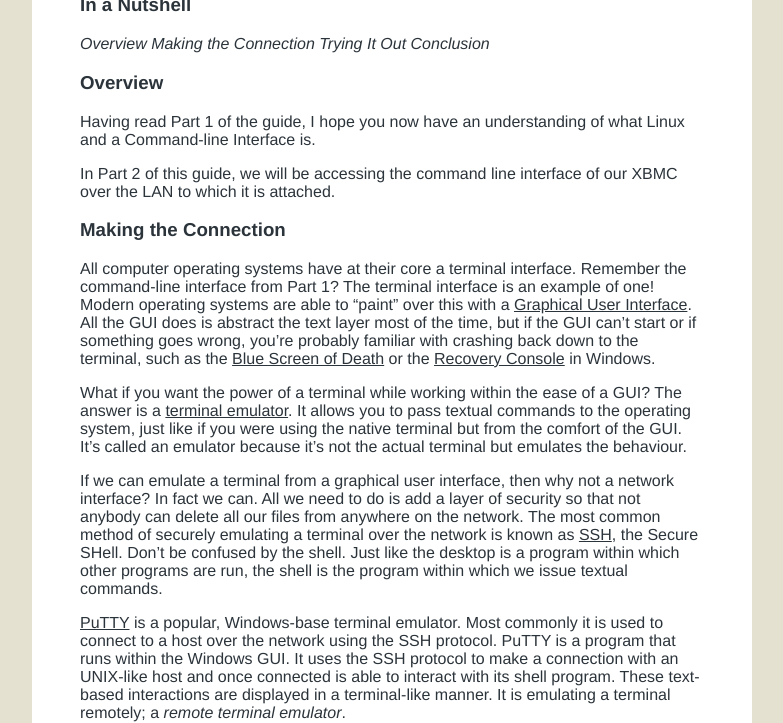
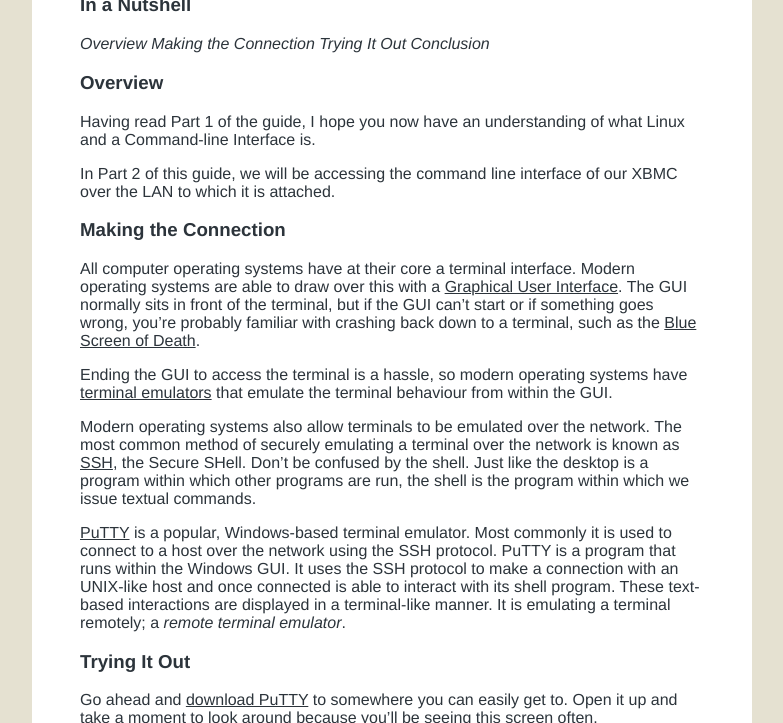
Before and after one commit to andre-abadi/andre-abadi.github.io, a Jekyll site: the page built from _posts/2014-02-12-xbmc-downloader-2.md, in a window 1280 px wide and 1400 px high, scrolled down 302 px, cut to the strip 0-723 px from the top of the window. Shown: the whole strip, without its empty margins (248-1031 px from the left). Built offline with Jekyll 4.4.1, drawn with Linux system fonts in a browser that asks for light colours; Markdown is read by kramdown in place of the engine named in the settings; some of the changed text lies outside the part shown.

Commit message:
add images & edit part 2

```diff
--- a/_posts/2014-02-12-xbmc-downloader-2.md
+++ b/_posts/2014-02-12-xbmc-downloader-2.md
@@ -18,13 +18,13 @@
 
 ###Making the Connection
 
-All computer operating systems have at their core a terminal interface. Remember the command-line interface from Part 1? The terminal interface is an example of one! Modern operating systems are able to “paint” over this with a [Graphical User Interface](http://en.wikipedia.org/wiki/Graphical_user_interface). All the GUI does is abstract the text layer most of the time, but if the GUI can’t start or if something goes wrong, you’re probably familiar with crashing back down to the terminal, such as the [Blue Screen of Death](http://en.wikipedia.org/wiki/Blue_Screen_of_Death) or the [Recovery Console](http://en.wikipedia.org/wiki/Recovery_Console) in Windows.
+All computer operating systems have at their core a terminal interface. Modern operating systems are able to draw over this with a [Graphical User Interface](http://en.wikipedia.org/wiki/Graphical_user_interface). The GUI normally sits in front of the terminal, but if the GUI can’t start or if something goes wrong, you’re probably familiar with crashing back down to a terminal, such as the [Blue Screen of Death](http://en.wikipedia.org/wiki/Blue_Screen_of_Death).
 
-What if you want the power of a terminal while working within the ease of a GUI? The answer is a [terminal emulator](http://en.wikipedia.org/wiki/Terminal_emulator). It allows you to pass textual commands to the operating system, just like if you were using the native terminal but from the comfort of the GUI. It’s called an emulator because it’s not the actual terminal but emulates the behaviour.
+Ending the GUI to access the terminal is a hassle, so modern operating systems have [terminal emulators](http://en.wikipedia.org/wiki/Terminal_emulator) that emulate the terminal behaviour from within the GUI.
 
-If we can emulate a terminal from a graphical user interface, then why not a network interface? In fact we can. All we need to do is add a layer of security so that not anybody can delete all our files from anywhere on the network. The most common method of securely emulating a terminal over the network is known as [SSH](http://en.wikipedia.org/wiki/Secure_Shell), the Secure SHell. Don’t be confused by the shell. Just like the desktop is a program within which other programs are run, the shell is the program within which we issue textual commands.
+Modern operating systems also allow terminals to be emulated over the network. The most common method of securely emulating a terminal over the network is known as [SSH](http://en.wikipedia.org/wiki/Secure_Shell), the Secure SHell. Don’t be confused by the shell. Just like the desktop is a program within which other programs are run, the shell is the program within which we issue textual commands.
 
-[PuTTY](http://en.wikipedia.org/wiki/PuTTY) is a popular, Windows-base terminal emulator. Most commonly it is used to connect to a host over the network using the SSH protocol. PuTTY is a program that runs within the Windows GUI. It uses the SSH protocol to make a connection with an UNIX-like host and once connected is able to interact with its shell program. These text-based interactions are displayed in a terminal-like manner. It is emulating a terminal remotely; a _remote_ _terminal_ _emulator_.
+[PuTTY](http://en.wikipedia.org/wiki/PuTTY) is a popular, Windows-based terminal emulator. Most commonly it is used to connect to a host over the network using the SSH protocol. PuTTY is a program that runs within the Windows GUI. It uses the SSH protocol to make a connection with an UNIX-like host and once connected is able to interact with its shell program. These text-based interactions are displayed in a terminal-like manner. It is emulating a terminal remotely; a _remote_ _terminal_ _emulator_.
 
 ###Trying It Out
 
@@ -35,17 +35,17 @@
 Here are the 3 things that are important, the rest is just bells and whistles.
 
 1.  `Host Name (or IP address)` is the network address to which you will connect.
-2.  `Port` should remain `22` unless you know it to be otherwise.
-3.  `Connection type` should always be SSH.
-
-You can see that I have saved some sessions (`osiris` and `raspberrypi`). They are just there to save me time, but try figuring that out yourself once you are more comfortable with things.
+2.  `Port` should remain `22`.
+3.  `Connection type` is `SSH`.
 
 Now head over to your XBMC and go to `System` then `System Info`. Here you should be able to observe the IP address that your local router has assigned the device running XBMC. For me it was `192.168.1.120` but for you it might be different.
 
-Go back to your computer and open up PuTTY. Remember that `SSH` and Port `22` are default values. Enter the IP address you found in the `Host Name (or IP address)` field.
+Go back to your computer and open up PuTTY. Remember that `SSH` and Port `22` are default values. Enter the IP address you found on XBMC into the `Host Name (or IP address)` field.
 
 1.  Click `Open`
+
 2.  If a pop-up window appears, click `Yes`.
+
 3.  A black window should appear.
 
 4.  Inside will appear a prompt asking for your username.
@@ -56,11 +56,13 @@
 5. A prompt will ask for you password.
 
   a.  If you have Raspbmc, type in ‘raspberry’
-  b.  If you have XBMCbuntu, just press enter.
+  b.  If you have XBMCbuntu, just press enter (no password).
 
-If you completed all of this successfully, congratulations! PuTTY, using a username and password for security, just connected to your Linux device via SSH over the network and started a shell program. That shell program, once started, returned a command prompt, which was sent back over the network to PuTTY, which displayed it on your screen. PuTTY is now emulating the terminal of your Linux device over the network.
+6. A series of messages should appear
 
-That’s the shell program on the host computer giving you a command prompt right there. Try typing in `who` and press enter. As mentioned in Part 1, we just passed a command (_sans_ arguments) to the shell program on the Linux device. It returned certain information pertaining to your current login, and once completed, returned to you another command prompt.
+! PuTTY, using a username and password for security, just connected to your Linux device via SSH over the network and started a shell program. That shell program, once started, returned a command prompt, which was sent back over the network to PuTTY, which displayed it on your screen. PuTTY is now emulating the terminal of your Linux device over the network.
+
+That’s the shell program on the host computer giving you a command prompt right there. Try typing in `who` and press enter. As mentioned in Part 1, we just passed a command to the shell program on the Linux device. It returned certain information pertaining to your current login, and once completed, returned to you another command prompt.
 
 Type in `exit` and press enter. The connection between you and the host computer has been terminated and the Shell program ended. It is now safe to end the terminal emulation program and close PuTTY.
 
```
Also changed, not shown: _img/PuTTY_security_alert.JPG (added), _img/PuTTY_terminal.JPG (added).
